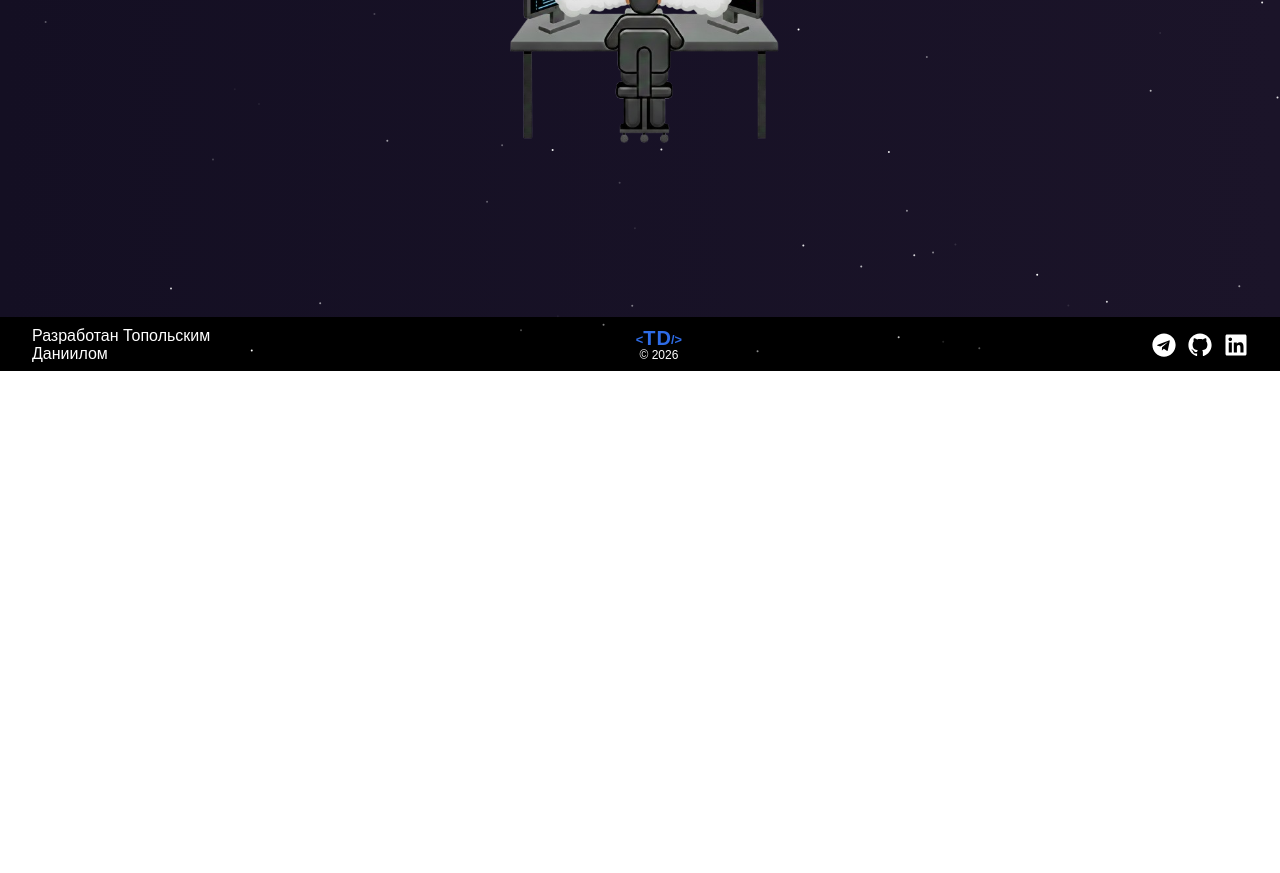
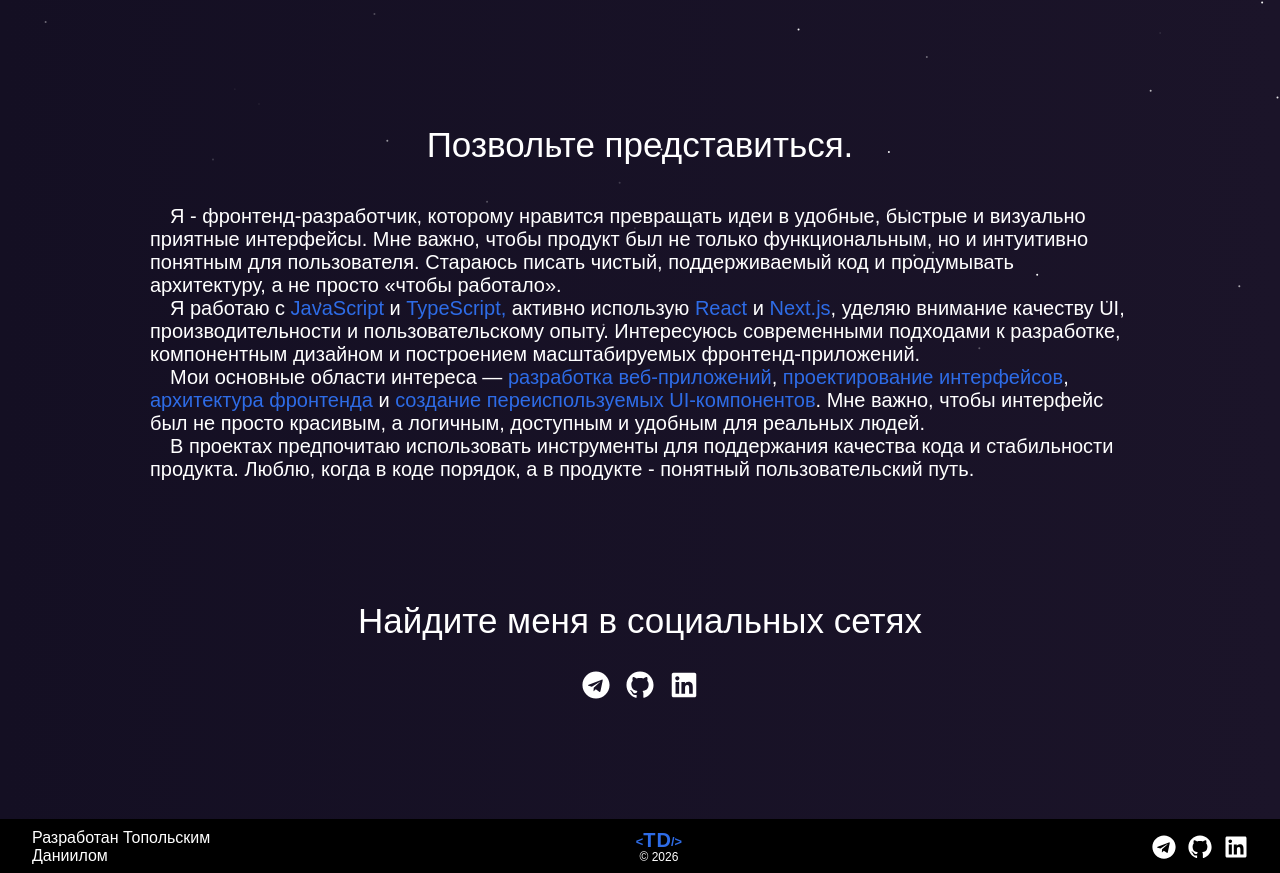
Before and after one commit to TopolskiiDaniil/portfolio2, a Next.js app: page / in a window 1280 px wide. Shown: the part 440-1313 px from the top of the page. Before the commit the page ends 811 px from the top, so only its background shows below. Built offline with nearby package versions, Linux system fonts and the light colour scheme; a web font is replaced by a local one.

Commit message:
Ended home layout

```diff
--- a/src/app/page.module.scss
+++ b/src/app/page.module.scss
@@ -21,11 +21,18 @@
   justify-content: center;
   align-items: center;
   gap: 10px;
+  margin: 0 auto;
+  margin-bottom: 120px;
+
+  @media (min-width: $breakpoint-lg) {
+    flex-direction: row;
+    justify-content: space-between;
+  }
 }
 
 .hero__greeting {
   display: block;
-  max-width: 420px;
+  width: 420px;
 }
 
 .hero__title-wrapper {
@@ -44,3 +51,55 @@
 .hero__line-wrapper {
   font-size: 20px;
 }
+
+.about__container {
+  display: flex;
+  flex-direction: column;
+  justify-content: center;
+  align-items: center;
+  gap: 10px;
+  margin: 0 auto;
+  margin-bottom: 120px;
+}
+
+.about__title {
+  font-size: 35px;
+  margin-bottom: 30px;
+}
+
+.about__text {
+  font-size: 20px;
+  text-indent: 20px;
+}
+
+.constacts__container {
+  display: flex;
+  flex-direction: column;
+  justify-content: center;
+  align-items: center;
+  gap: 10px;
+  margin: 0 auto;
+}
+
+.contacts__title {
+  margin-bottom: 30px;
+  font-size: 35px;
+  text-align: center;
+}
+
+.contacts__list {
+  display: flex;
+  justify-content: center;
+  align-items: center;
+  gap: 16px
+}
+
+.contacts__link {
+  &:hover {
+    color: $imp-text-color;
+  }
+
+  &:active {
+    opacity: 0.7;
+  }
+}
--- a/src/app/page.tsx
+++ b/src/app/page.tsx
@@ -1,6 +1,9 @@
 import Image from "next/image";
 import styles from "./page.module.scss";
 import HeroLineWriter from "@/components/hero-line-writer/HeroLineWriter";
+import Link from "next/link";
+import { FaTelegram, FaLinkedin } from "react-icons/fa";
+import { RxGithubLogo } from "react-icons/rx";
 
 export default function Home() {
   return (
@@ -23,7 +26,56 @@ export default function Home() {
           </div>
           <Image src="/icons/hero.png" alt="Hero image" layout="fixed" width={325} height={325} />
         </section>
-
+        <section className={styles.about__container}>
+          <h2 className={styles.about__title}>Позвольте представиться.</h2>
+          <div className={styles.about__content}>
+            <p className={styles.about__text}>
+              Я - фронтенд-разработчик, которому нравится превращать идеи в удобные, быстрые и визуально приятные интерфейсы. Мне важно, чтобы продукт был не только функциональным, но и интуитивно понятным для пользователя. Стараюсь писать чистый, поддерживаемый код и продумывать архитектуру, а не просто «чтобы работало».<br />
+            </p>
+            <p className={styles.about__text}>
+              Я работаю с <span className={styles.accent}>JavaScript</span> и <span className={styles.accent}>TypeScript,</span> активно использую <span className={styles.accent}>React</span> и <span className={styles.accent}>Next.js</span>, уделяю внимание качеству UI, производительности и пользовательскому опыту. Интересуюсь современными подходами к разработке, компонентным дизайном и построением масштабируемых фронтенд-приложений.<br />
+            </p>
+            <p className={styles.about__text}>
+              Мои основные области интереса — <span className={styles.accent}>разработка веб-приложений</span>, <span className={styles.accent}>проектирование интерфейсов</span>, <span className={styles.accent}>архитектура фронтенда</span> и <span className={styles.accent}>создание переиспользуемых UI-компонентов</span>. Мне важно, чтобы интерфейс был не просто красивым, а логичным, доступным и удобным для реальных людей.<br />
+            </p>
+            <p className={styles.about__text}>
+              В проектах предпочитаю использовать инструменты для поддержания качества кода и стабильности продукта. Люблю, когда в коде порядок, а в продукте - понятный пользовательский путь.
+            </p>
+          </div>
+        </section>
+        <section className={styles.contacts__container}>
+          <h2 className={styles.contacts__title}>Найдите меня в социальных сетях</h2>
+          <div className={styles.contacts__links}>
+            <ul className={styles.contacts__list}>
+              <li className={styles.contacts__item}>
+                <Link href="https://t.me/Daniil_Topolskii"
+                  className={styles.contacts__link}
+                  type="button"
+                  target="_blank"
+                  aria-label="Telegram">
+                  <FaTelegram size={28} />
+                </Link>
+              </li>
+              <li className={styles.contacts__item}>
+                <Link href="https://github.com/TopolskiiDaniil"
+                  className={styles.contacts__link}
+                  type="button"
+                  target="_blank"
+                  aria-label="GitHub">
+                  <RxGithubLogo size={28} />
+                </Link>
+              </li>
+              <li className={styles.contacts__item}>
+                <Link href="https://www.linkedin.com/in/даниил-топольский-45b517360/"
+                  className={styles.contacts__link}
+                  type="button"
+                  target="_blank" aria-label="LinkedIn">
+                  <FaLinkedin size={28} />
+                </Link>
+              </li>
+            </ul>
+          </div>
+        </section>
       </main>
     </div>
   );
```
